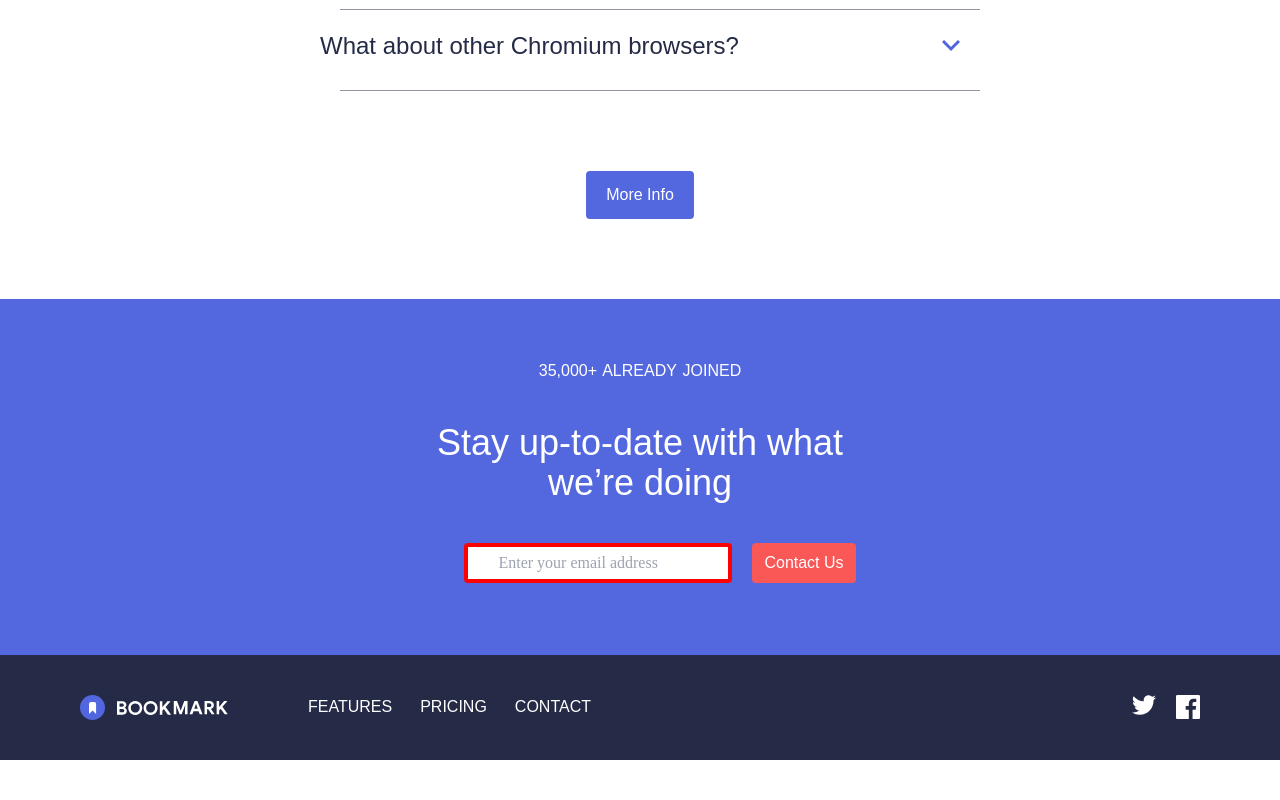
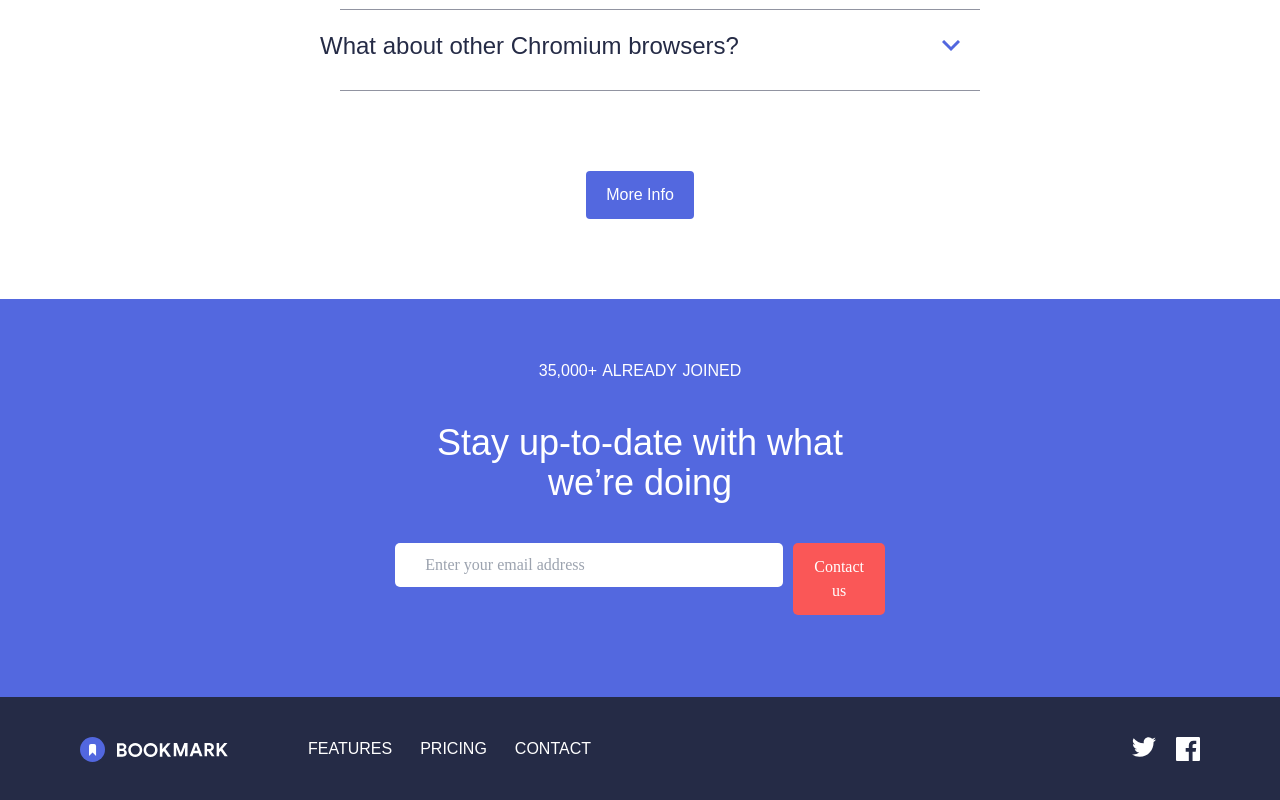
Before and after one commit to obinneji/Bookmark-landing-page, a React (Create React App) app: page / in a window 1280 px wide. Shown: the part 2642-3442 px from the top of the page. Before the commit the page ends 3402 px from the top, so only its background shows below. Built offline with nearby package versions, Linux system fonts and the light colour scheme; the HTML template or start-up script is replaced by a standard one.

Commit message:
email validation

```diff
--- a/src/components/FaqAccodian.js
+++ b/src/components/FaqAccodian.js
@@ -35,7 +35,7 @@ const FaqAccodian = () => {
     });
   }
   return (
-    <div className='mt-7  font-rubik '>
+    <div className='mt-7  font-rubik w-full '>
       <h2 className='font-medium mx-auto my-4 text-4xl text-darkblue text-center'>Frequently Asked Questions</h2>
       <div className='text-center features text-grayishblue mb-10 '><p className='leading-normal'>Here are some of our FAQs. If you have any other questions you’d like
         answered please feel free to email us.</p>
--- a/src/components/Features.js
+++ b/src/components/Features.js
@@ -7,9 +7,11 @@ const Features = () => {
   const [tabImage, setTabImage] = useState("/images/illustration-features-tab-1.svg");
 
   const style= {
-    display: "block"
+    borderBottom: "4px ",
+    borderColor: "red",
+    borderStyle: "solid"
   }
-  const tab1 = () => {
+  const tab1 = (event) => {
     setTabHeader("Bookmark in one click")
     setTabImage("/images/illustration-features-tab-1.svg")
     setTabPara("Organize your bookmarks however you like. Our simple drag-and-drop interface gives you complete control over how you manage your favourite sites")
@@ -47,7 +49,7 @@ const Features = () => {
               <img src={tabImage} alt='hero-image' />
             </div>
           </div>
-          <div className='self-center mobile:text-center desktop:text-left ml-20' >
+          <div className='self-center mobile:text-center desktop:text-left mobile:ml-0 desktop:ml-20 mobile:px-5 desktop:px-0' >
             <h2 className="text-darkblue font-medium text-3xl my-7">{tabHeader}</h2>
             <div className="para text-grayishblue my-5 "><p className='leading-loose '>{tabPara}</p></div>
             <button className='bg-softblue py-3 px-5 font-medium font-rubik text-center text-white border-none rounded mt-7'>More Info</button>
--- a/src/components/Footer.js
+++ b/src/components/Footer.js
@@ -9,9 +9,9 @@ const Footer = () => {
 
     </div>
     <ul className='flex mobile:flex-col desktop:flex-row gap-7 mobile:mx-auto desktop:mx-0'>
-      <li> <a href='' className='text-white hover:text-softred uppercase'>Features</a></li>
-      <li> <a href='' className='text-white hover:text-softred uppercase'>Pricing</a></li>
-      <li> <a href='' className='text-white hover:text-softred uppercase'>Contact</a></li>
+      <li> <a href='#' className='text-white hover:text-softred uppercase font-normal'>Features</a></li>
+      <li> <a href='#' className='text-white hover:text-softred uppercase font-normal'>Pricing</a></li>
+      <li> <a href='#' className='text-white hover:text-softred uppercase font-normal'>Contact</a></li>
 
     </ul>
     <div className='flex gap-5 desktop:ml-auto desktop:justify-end mobile:justify-center '>
--- a/src/components/Navbar.js
+++ b/src/components/Navbar.js
@@ -16,10 +16,10 @@ const Navbar = () => {
       <nav className='bg-white px-9 pt-10 pb-2 flex items-center  font-rubik '>
         <img src='/images/logo-bookmark.svg' className='ml-10' alt='bookmark-logo' />
         <ul className='desktop:flex ml-auto gap-12 mr-5 mobile:hidden'>
-          <li><a href='' className='text-darkblue hover:text-softred uppercase'>Features</a></li>
-          <li><a href='' className='text-darkblue hover:text-softred uppercase'>Pricing</a></li>
-          <li><a href='' className='text-darkblue hover:text-softred uppercase'>Contact</a></li>
-          <li><a href='' className='bg-softred px-8 py-3 rounded-md  uppercase text-white hover:text-softred hover:bg-white border-2 hover:border-softred'>Login</a></li>
+          <li><a href='#' className='text-darkblue hover:text-softred uppercase'>Features</a></li>
+          <li><a href='#' className='text-darkblue hover:text-softred uppercase'>Pricing</a></li>
+          <li><a href='#' className='text-darkblue hover:text-softred uppercase'>Contact</a></li>
+          <li><a href='#' className='bg-softred px-8 py-3 rounded-md  uppercase text-white hover:text-softred hover:bg-white border-2 hover:border-softred'>Login</a></li>
         </ul>
         <img src='/images/icon-hamburger.svg'  className='desktop:hidden ml-auto cursor-pointer' onClick={showMobileNav}/>
       </nav>
@@ -31,10 +31,10 @@ const Navbar = () => {
         <img src='/images/icon-close.svg'  className='ml-auto mr-7 cursor-pointer' onClick={closeMobileNav} alt='close-icon'/>
         </div>
         <ul className='flex flex-col text-center mt-4'>
-          <li className='m-5 uppercase'><a href=''>Features</a></li><hr className='mx-10 tex' />
-          <li className='m-5 uppercase'><a href='' >Pricing</a></li><hr className='mx-10 tex'/>
-          <li className='m-5 uppercase'><a href=''>Contact</a></li><hr className='mx-10 tex' />
-          <li className='mt-10 mb-10 uppercase'><a href=''  className='px-20 py-3 border-2 rounded-md'>Login</a></li>
+          <li className='m-5 uppercase'><a href='#'>Features</a></li><hr className='mx-10 tex' />
+          <li className='m-5 uppercase'><a href='#' >Pricing</a></li><hr className='mx-10 tex'/>
+          <li className='m-5 uppercase'><a href='#'>Contact</a></li><hr className='mx-10 tex' />
+          <li className='mt-10 mb-10 uppercase'><a href='#'  className='px-20 py-3 border-2 rounded-md'>Login</a></li>
         </ul>
         <div className='flex flex-row align-center justify-center mt-10 gap-8 mb-10 '>
           <img src='/images/icon-facebook.svg'  alt='facebook-logo'/>
--- a/src/components/Newletter.js
+++ b/src/components/Newletter.js
@@ -9,9 +9,12 @@ const Newletter = () => {
     setEmail(inputedEmail)
   }
   const errorStyle = {
-    border: "4px solid red",
-    backgroundImage : "/images/icon-error.svg",
-    marginLeft: "40px"
+    border: "solid hsl(0, 94%, 66%)",
+    borderWidth: "4px 4px 2px 4px",
+    // backgroundImage : "/images/icon-error.svg",
+    backgroundImage: "url(" + "/images/icon-error.svg" + ")",
+  backgroundPosition: 'right 50%  bottom 50%',
+  backgroundRepeat: 'no-repeat'
   }
   const validateEmail = (e) => {
     e.preventDefault();
@@ -26,35 +29,29 @@ const Newletter = () => {
       setErrorMsg("Whoops make sure its an email")
     }
     else {
-      setErrorMsg("correct")
+      setErrorMsg("")
     }
-  window.alert(errorMsg)
   }
   return (
-    <div className=' bg-softblue pt-5  pb-8  text-center text-white font-rubik'>
-      <p className='my-10 uppercase text-l'> 35,000+ already joined
+    <div className=' w-full bg-softblue pt-5  pb-8 px-7 text-white font-rubik'>
+      <p className='my-10 uppercase text-l text-center'> 35,000+ already joined
       </p>
-      <div className='mb-10 textcontainer'>
+      <div className='mb-10 textcontainer text-center'>
         <h4 className='text-4xl '>Stay up-to-date with what <br /> we’re doing</h4>
       </div>
-      <form className=' flex justify-center gap-5 pb-10 '>
-        <div className=''>
-          <input
-           type='email'
+      <div>
+        <form>
+          <div className='input-section'>
+          <input type='email' placeholder='Enter your email address'
+           className='text-darkblue font-medium'
            onChange={handleChange}
-           className="email-input rounded py-3 px-5 text-darkblue font-medium "
-           style={errorStyle}
-           placeholder='Enter your email address'
+           style={errorMsg !== "" ? errorStyle : null}
            />
-        </div>
-        <div className='self-start'>
-          <input type='submit'
-          value='Contact Us'
-          onClick={validateEmail}
-          className=' bg-softred py-2 px-3  rounded font-rubik font-medium cursor-pointer hover:bg-white hover:border-4 hover:text-softred'
-          />
-        </div>
-      </form>
+           {errorMsg !== "" ? <small>{errorMsg}</small> : null}
+          </div>
+          <button className='submit-section bg-softred py-3 px-3' onClick={validateEmail}>Contact us</button>
+        </form>
+      </div>
     </div>
   )
 }
--- a/src/styles/features.css
+++ b/src/styles/features.css
@@ -1,6 +1,11 @@
 
 .features{
     padding: 0 470px;
+}
+.border{
+    border-color: red;
+    border-style: solid;
+    border-width: 0  0 5px 0;
 }
  @media (min-width: 357px) {
     .features{
@@ -33,7 +38,7 @@
     .tab-image{
         position: relative;
         top: -150px;
-        left: 40px;
+        left: 10px;
        z-index: 4;
     }
     .para{
--- a/src/styles/hero.css
+++ b/src/styles/hero.css
@@ -33,6 +33,12 @@ p{
     .text-div{
     padding-right: 0px;
 }
+.hero{
+    position: relative;
+    top: -200px;
+    left: -10px;
+   z-index: 4;
+}
 }
 @media (min-width: 1000px) {
     .blue{
@@ -43,4 +49,10 @@ p{
     .text-div{
         padding-right: 200px;
     }
+    .hero{
+        position: relative;
+        top: -200px;
+        left: -100px;
+       z-index: 4;
+    }
 }
--- a/src/styles/newletter.css
+++ b/src/styles/newletter.css
@@ -1,5 +1,5 @@
 
-.email-div{
+/* .email-div{
     width: 40%;
 }
 .email-input{
@@ -14,6 +14,61 @@
     font-family: 'rubik';
     color: softred;
     padding: 0 30px;
+} */
+
+form{
+    margin: 0 auto;
+    display: flex;
+    flex-direction: row;
+    justify-content: center;
+    gap: 10px;
+    width: 40%;
+    margin-bottom: 50px;
+}
+.input-section{
+    display: flex;
+    flex-direction: column;
+    width: 80%;
+}
+.input-section > input{
+
+    padding: 10px 5px;
+    outline: none;
+    border-radius: 5px;
+}
+.input-section > input::placeholder{
+    font-weight: 400;
+}
+.input-section > input[type] {
+    font-family: 'rubik';
+    color: softred;
+    padding-left: 30px;
 }
 small{
+    width: 100%;
+    background-color: hsl(0, 94%, 66%);
+    padding-left: 20px;
+    border-radius: 0px 0px 10px 10px;
+    font-style: italic;
+    padding: 4px 20px;
 }
+.submit-section{
+    border-radius: 5px;
+    text-align: center;
+    font-family: 'rubik';
+    font-weight: 500;
+}
+.submit-section:hover{
+    background-color: #fff;
+    color:  hsl(0, 94%, 66%) ;
+    border: 4px solid;
+}
+@media (max-width: 500px) {
+    form{
+        flex-direction: column;
+        width: 80%;
+    }
+    .input-section{
+        width: 100%;
+    }
+}
```
